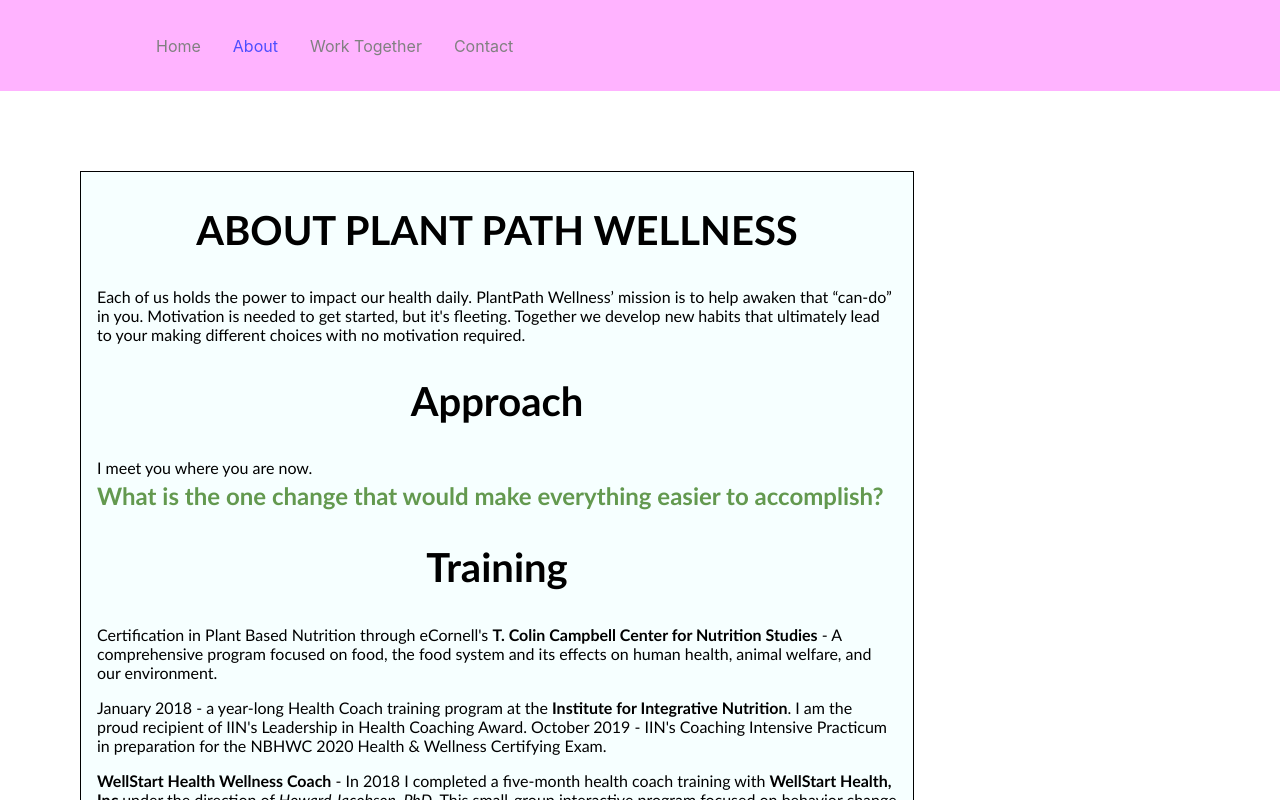
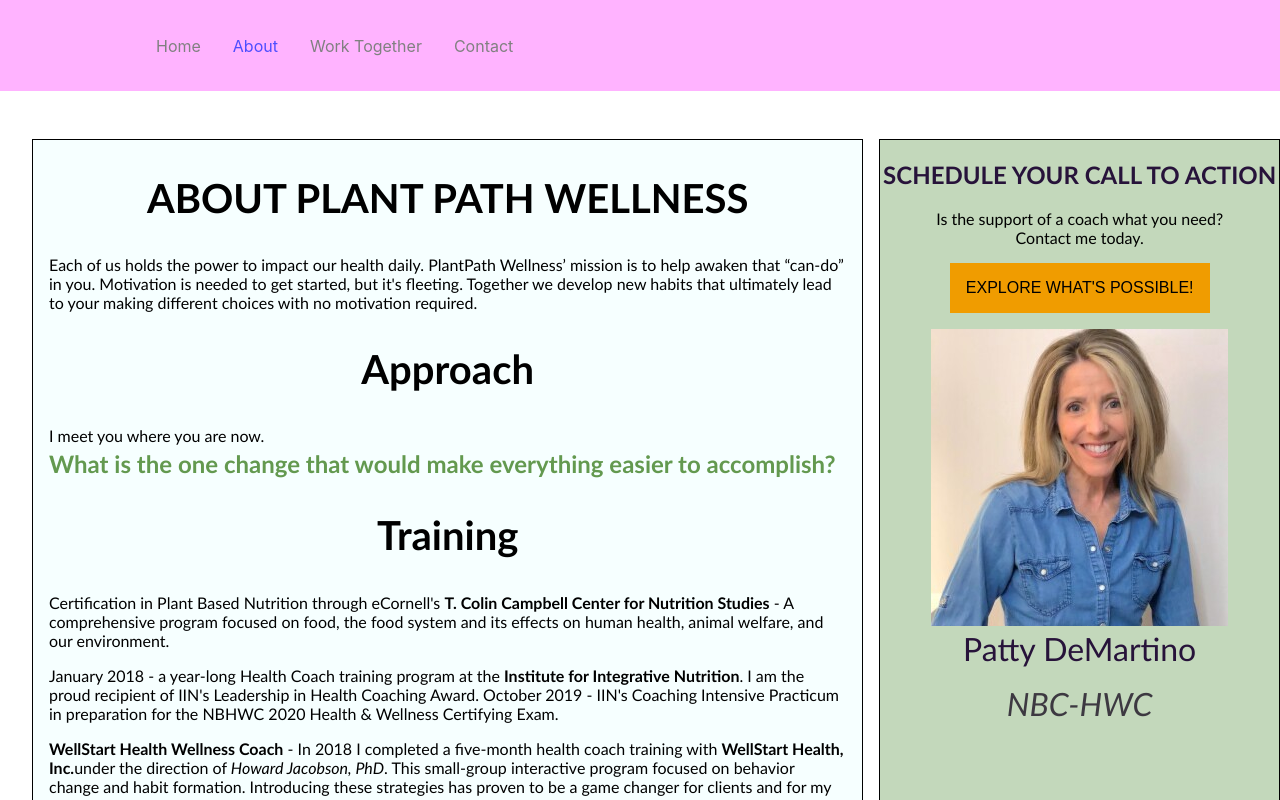
Before and after one commit to tom-demartino/plantpathwellness, a React (Create React App) app: page /about in a window 1280 px wide. Shown: the top 800 px of the page. Built offline with nearby package versions, Linux system fonts and the light colour scheme.

Commit message:
Centering content

```diff
--- a/src/pages/about.css
+++ b/src/pages/about.css
@@ -5,23 +5,33 @@
 }
 
 /* Sections */
-#process {
-  margin: 5em;
-  width: 50em;
+#center-screen {
+  display: flex;
+  justify-content: center;
+}
+
+section {
+  margin-top: 3em;
+  margin-bottom: 3em;
   border: solid;
   border-width: thin;
+}
+#process {
+  margin-left: 2em;
+  margin-right: 0;
+  width: 50em;
   background-color: hsl(180, 100%, 97%, 0.6);
   padding-left: 1em;
   padding-right: 1em;
   text-align: start;
+  float: left;
 }
 #schedule {
-  margin: 5em;
+  margin-left: 1em;
   width: 25em;
-  border: solid;
-  border-width: thin;
   background-color: hsla(103, 27%, 65%, 0.6);
   text-align: center;
+  float: left;
 }
 
 /* Process */
--- a/src/pages/about.js
+++ b/src/pages/about.js
@@ -6,6 +6,7 @@
 function About() {
   return (
     <body id="about">
+      <div id="center-screen">
         <section id="process">
           <h1>About Plant Path Wellness</h1>
           <p>
@@ -25,24 +26,25 @@
           <p>
             Certification in Plant Based Nutrition through eCornell's{" "}
             <b>T. Colin Campbell Center for Nutrition Studies</b> - A
-          comprehensive program focused on food, the food system and its effects
-          on human health, animal welfare, and our environment.
+            comprehensive program focused on food, the food system and its
+            effects on human health, animal welfare, and our environment.
           </p>
           <p>
             January 2018 - a year-long Health Coach training program at the{" "}
             <b>Institute for Integrative Nutrition</b>. I am the proud recipient
             of IIN's Leadership in Health Coaching Award. October 2019 - IIN's
-          Coaching Intensive Practicum in preparation for the NBHWC 2020 Health
-          &amp; Wellness Certifying Exam.
+            Coaching Intensive Practicum in preparation for the NBHWC 2020
+            Health &amp; Wellness Certifying Exam.
           </p>
           <p>
-          <strong>WellStart Health Wellness Coach</strong> - In 2018 I completed
-          a five-month health coach training with <b>WellStart Health, Inc.</b>
-          under the direction of <em>Howard Jacobson, PhD</em>. This small-group
-          interactive program focused on behavior change and habit formation.
-          Introducing these strategies has proven to be a game changer for
-          clients and for my practice. Not a therapeutic model, but an
-          outcome-oriented approach to making change.
+            <strong>WellStart Health Wellness Coach</strong> - In 2018 I
+            completed a five-month health coach training with{" "}
+            <b>WellStart Health, Inc.</b>
+            under the direction of <em>Howard Jacobson, PhD</em>. This
+            small-group interactive program focused on behavior change and habit
+            formation. Introducing these strategies has proven to be a game
+            changer for clients and for my practice. Not a therapeutic model,
+            but an outcome-oriented approach to making change.
           </p>
           <p>
             <strong>
@@ -52,7 +54,6 @@
             administered by the National Board of Medical Examiners (NBME).
           </p>
         </section>
-
         <section id="schedule">
           <h1>Schedule Your Call To Action</h1>
           <p>
@@ -69,6 +70,7 @@
           <p id="name">Patty DeMartino</p>
           <p id="nbc-hwc">NBC-HWC</p>
         </section>
+      </div>
     </body>
   );
 }
```
Lines whose indentation alone changed are shown as unchanged.
